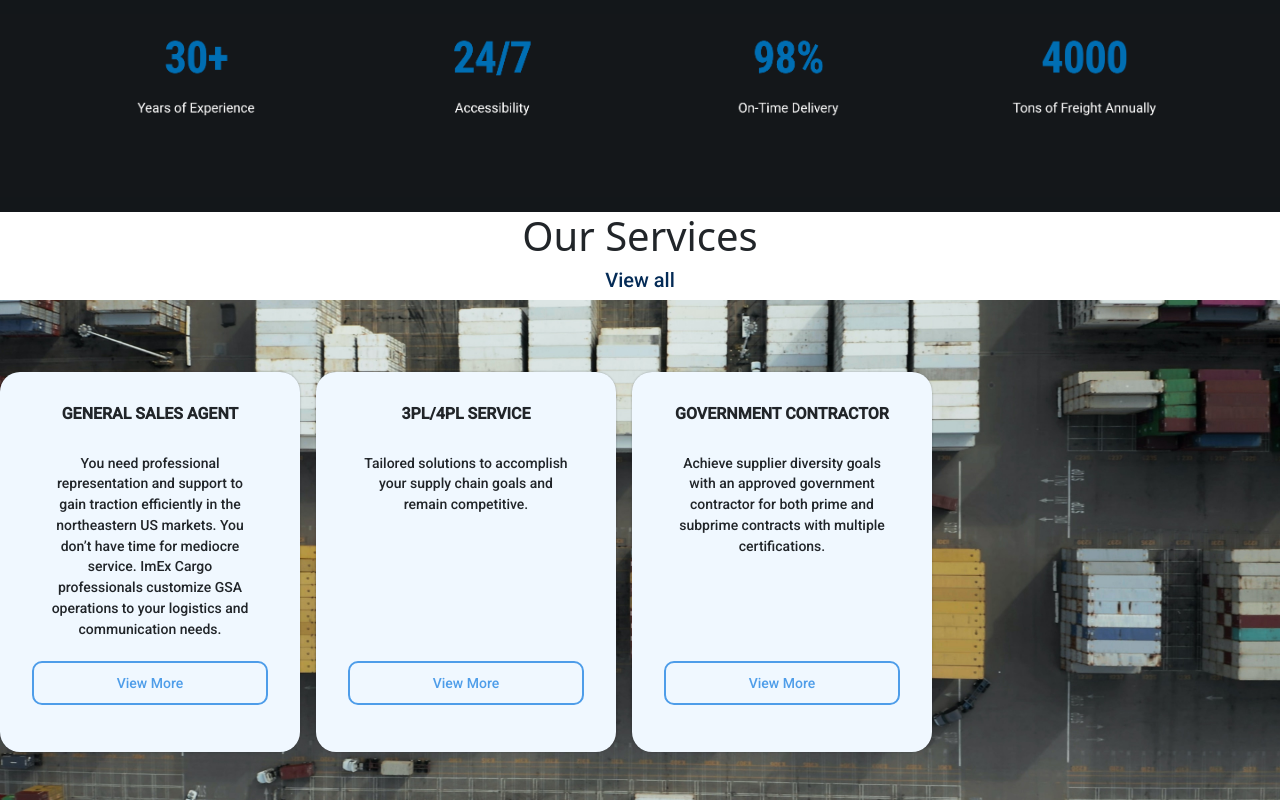
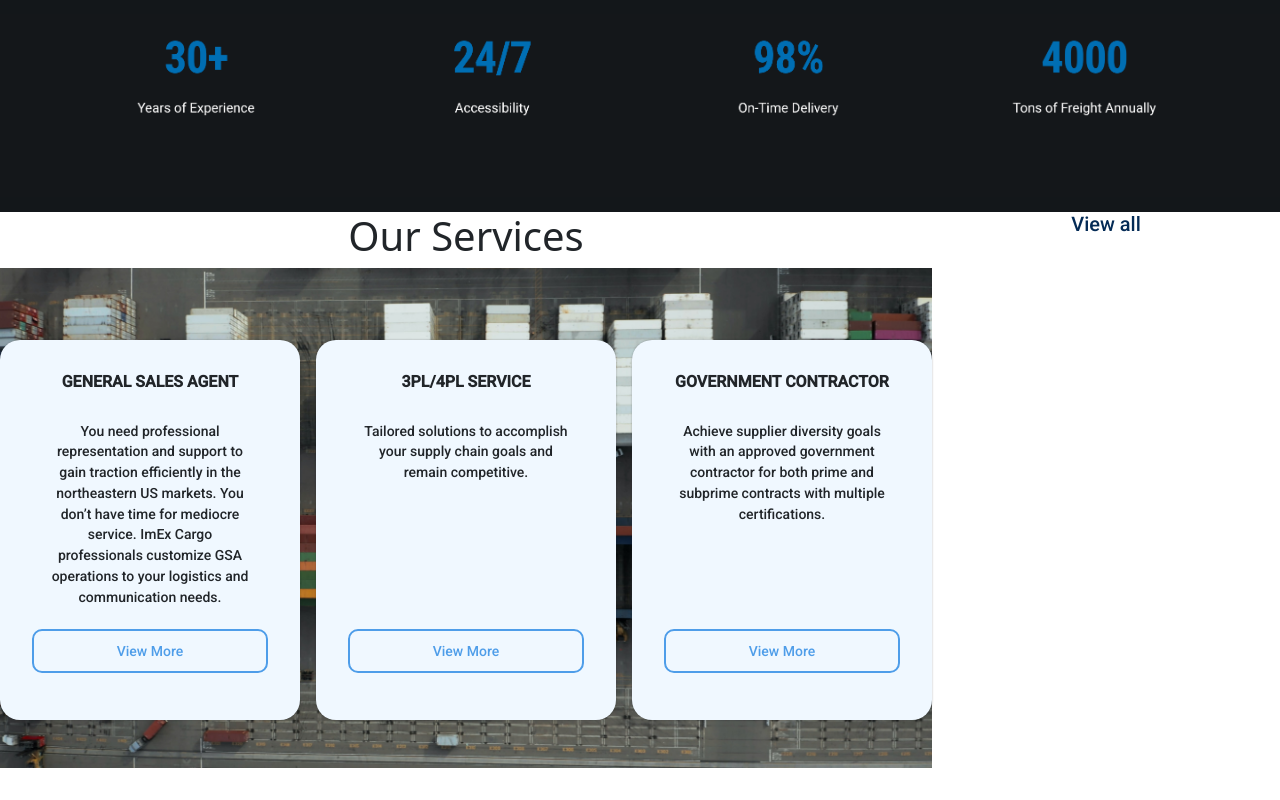
Before and after one commit to Njc27/ImEx-Cargo-LLC, a React (Create React App) app: page / in a window 1280 px wide. Shown: the part 1027-1827 px from the top of the page. After the commit the page ends 1795 px from the top, so only its background shows below. Built offline with nearby package versions, Linux system fonts and the light colour scheme.

Commit message:
Update index.css

```diff
--- a/src/index.css
+++ b/src/index.css
@@ -561,6 +561,7 @@ video{
   /* margin: 100px;
   margin-top: 50px;
   margin-left: 300px; */
+  grid-template-columns:0.3fr 1fr;
 }
 .services-title{
   margin-bottom: 20px;
```
